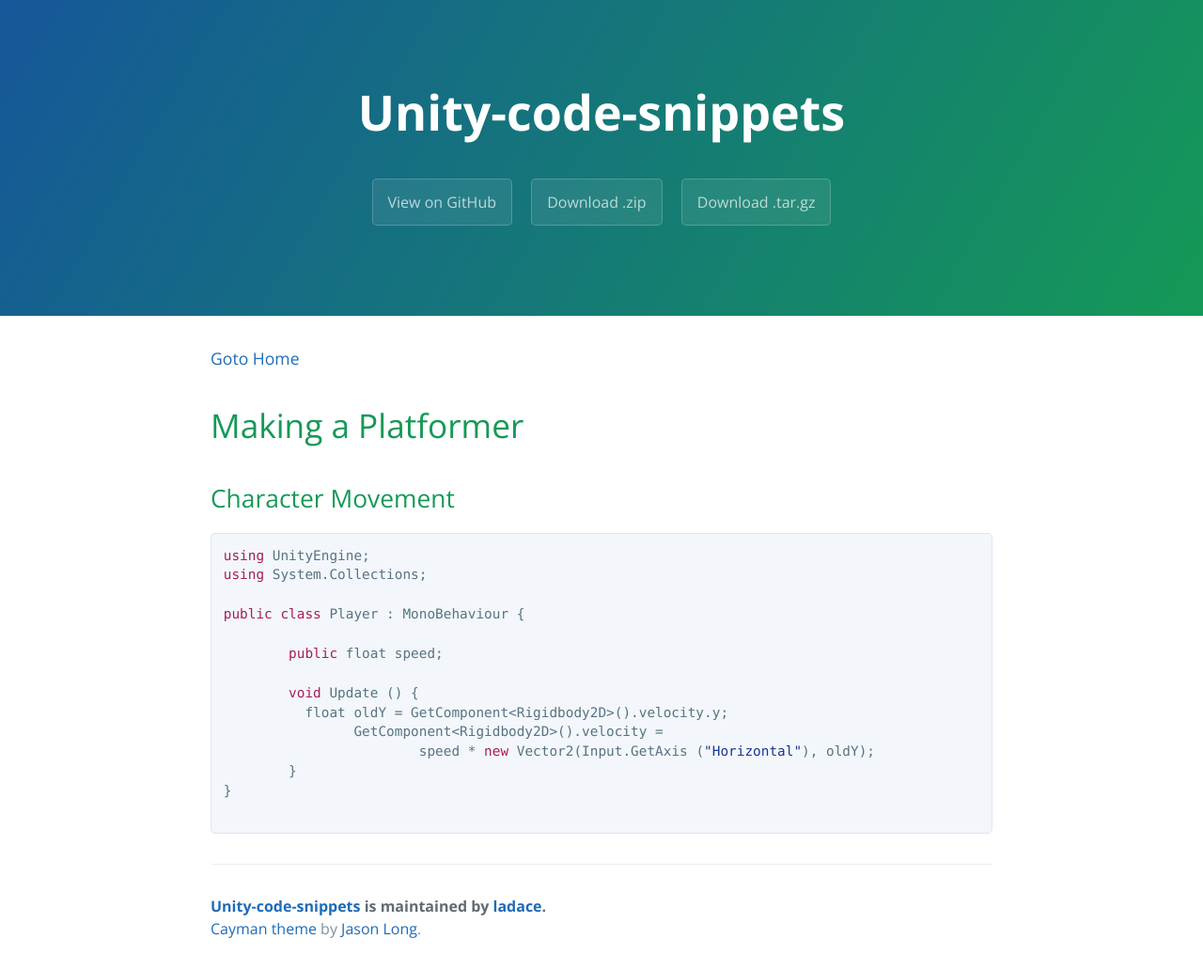
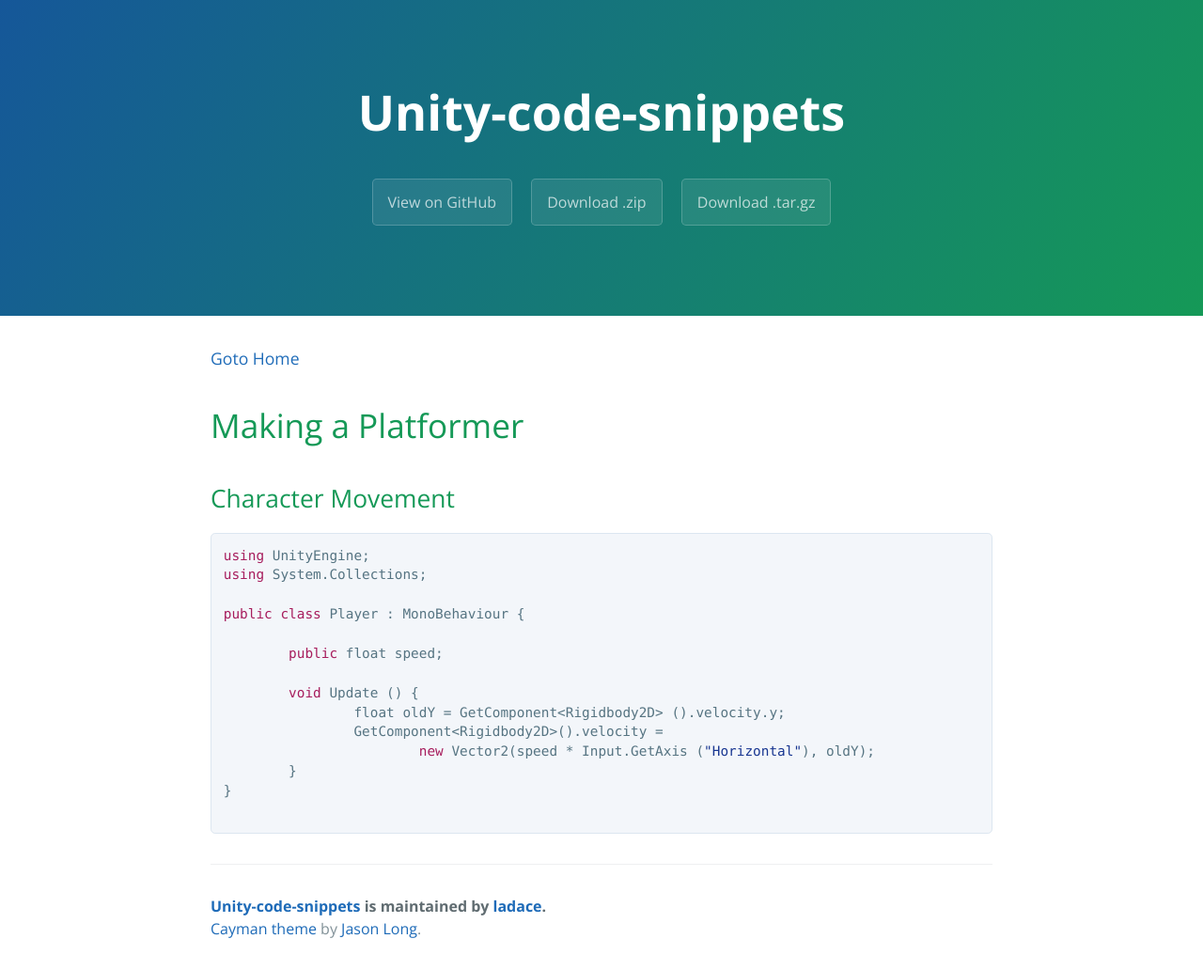
Before and after one commit to ladace/unity-code-snippets, a Jekyll site: the page built from platformer.md, in a window 1280 px wide. Shown: the whole page at 94% size. Built offline with Jekyll 4.4.1, drawn with Linux system fonts in a browser that asks for light colours; Markdown is read by kramdown in place of the engine named in the settings.

```diff
--- a/platformer.md
+++ b/platformer.md
@@ -15,9 +15,9 @@ public class Player : MonoBehaviour {
 	public float speed;
 
 	void Update () {
-	  float oldY = GetComponent<Rigidbody2D>().velocity.y;
+		float oldY = GetComponent<Rigidbody2D> ().velocity.y;
 		GetComponent<Rigidbody2D>().velocity =
-			speed * new Vector2(Input.GetAxis ("Horizontal"), oldY);
+			new Vector2(speed * Input.GetAxis ("Horizontal"), oldY);
 	}
 }
 
```
